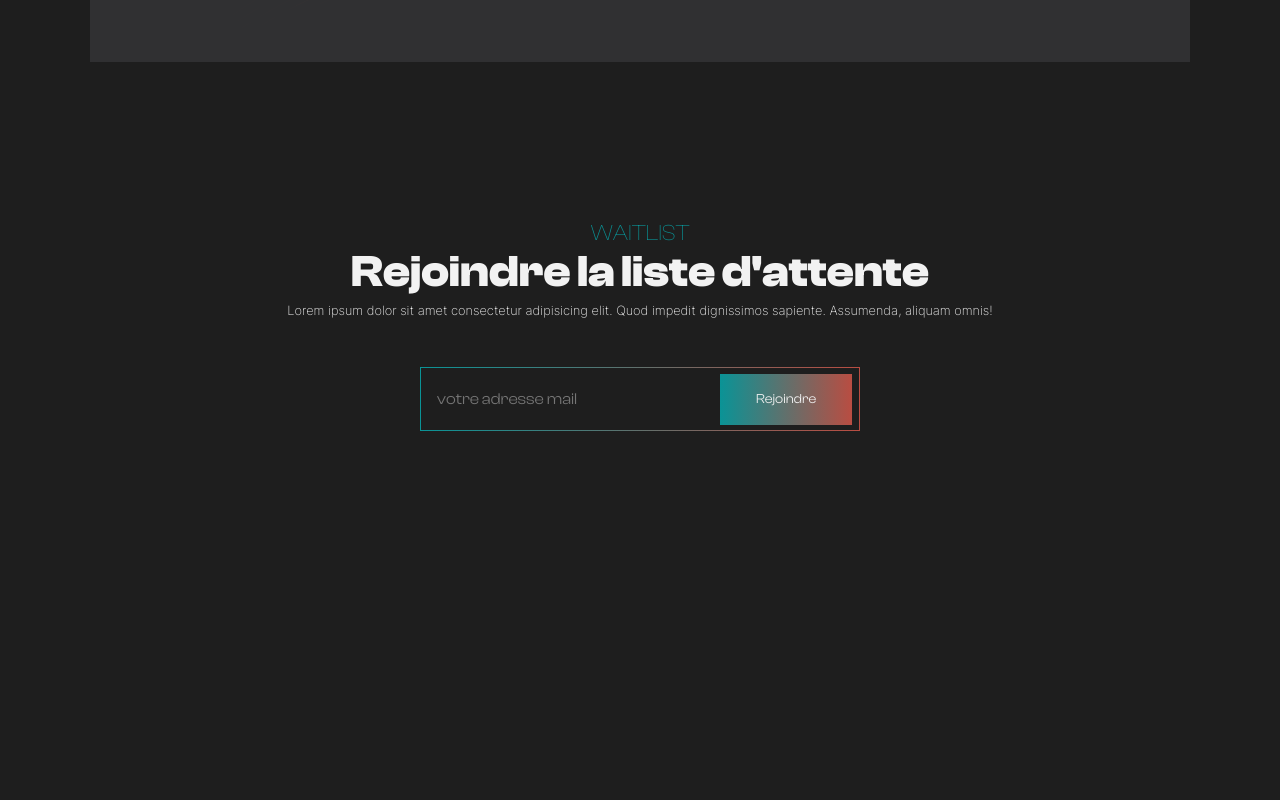
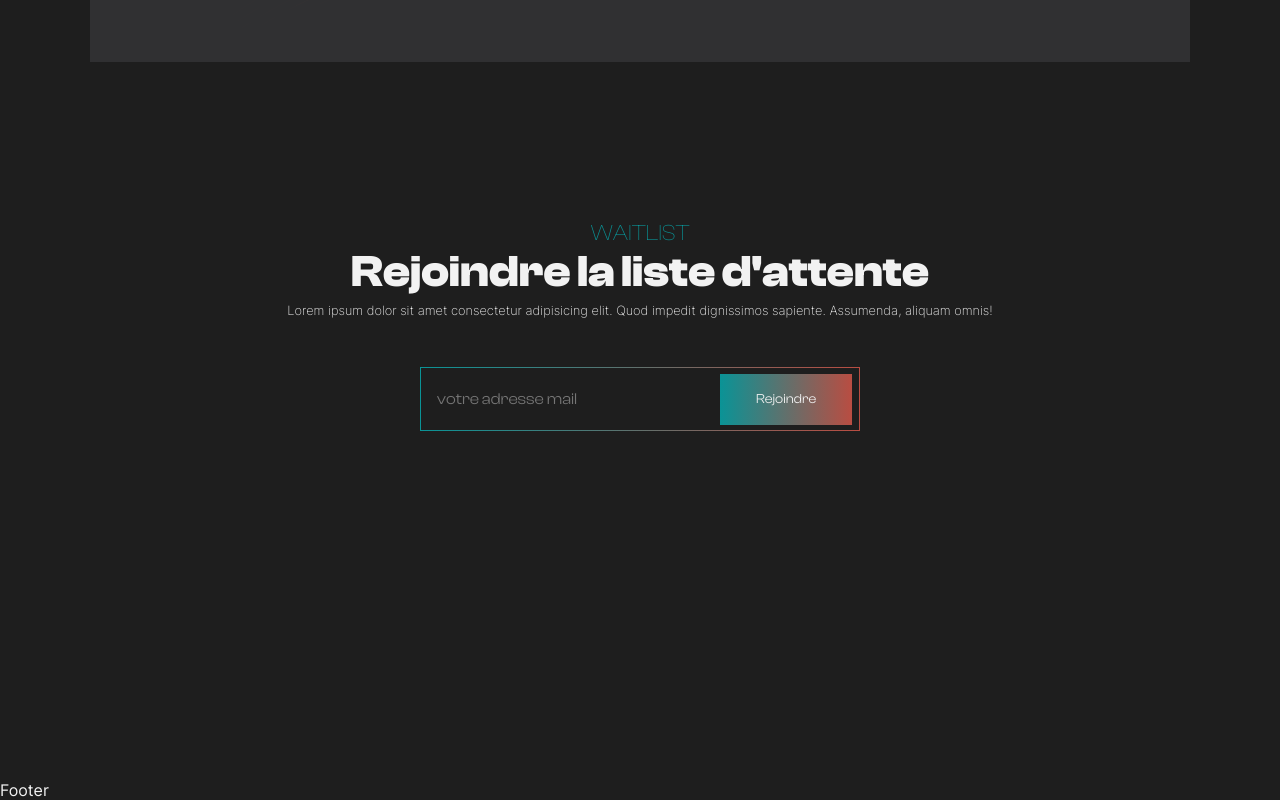
Before and after one commit to MozartOnWeb/ikazic, a Next.js app: page / in a window 1280 px wide. Shown: the part 4154-4954 px from the top of the page. Built offline with nearby package versions, Linux system fonts and the light colour scheme.

Commit message:
footer section setup

```diff
--- a/pages/index.tsx
+++ b/pages/index.tsx
@@ -9,6 +9,7 @@ import {
   FAQs,
   Waitlist,
   HowItWork,
+  Footer,
 } from "../sections";
 
 //Import components
@@ -35,6 +36,7 @@ export default function Home() {
         <FAQs />
         <Waitlist />
       </div>
+      <Footer />
     </div>
   );
 }
--- /dev/null
+++ b/sections/Footer/footer.tsx
@@ -0,0 +1,5 @@
+const Footer = () => {
+  return <div>Footer</div>;
+};
+
+export default Footer;
--- a/sections/index.ts
+++ b/sections/index.ts
@@ -5,5 +5,6 @@ import Features from "./Features/features";
 import Waitlist from "./Waitlist/waitlist";
 import Goals from "./Goals/goals";
 import HowItWork from "./HowItWork/howItWork";
+import Footer from "./Footer/footer";
 
-export { Welcome, About, FAQs, Features, Waitlist, Goals, HowItWork };
+export { Welcome, About, FAQs, Features, Waitlist, Goals, HowItWork, Footer };
--- a/styles/index.scss
+++ b/styles/index.scss
@@ -22,4 +22,5 @@
 @import "../sections/Goals/goals.scss";
 @import "../sections/FAQs/faqs.scss";
 @import "../sections/Waitlist/waitlist.scss";
+@import "../sections/Footer/footer.scss";
 @import "../components/drawer/Drawer.scss";
```
Also changed, not shown: sections/Footer/footer.scss (added).
